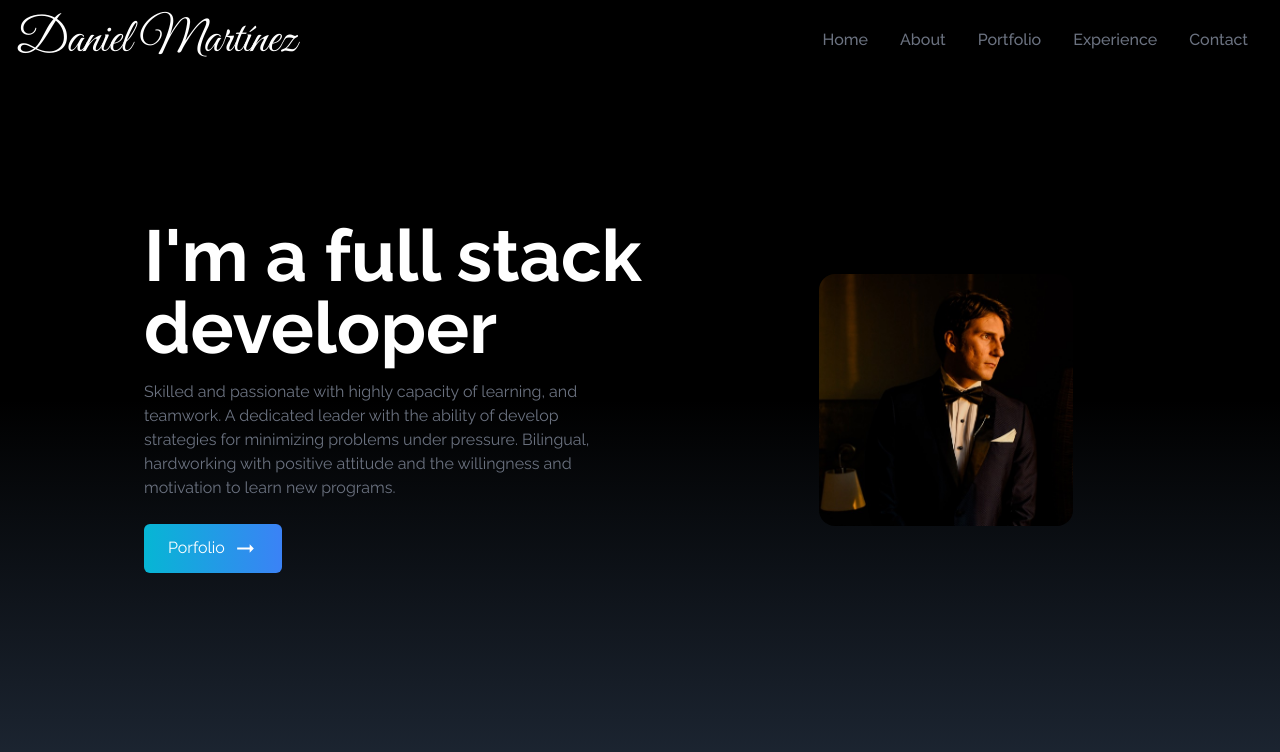
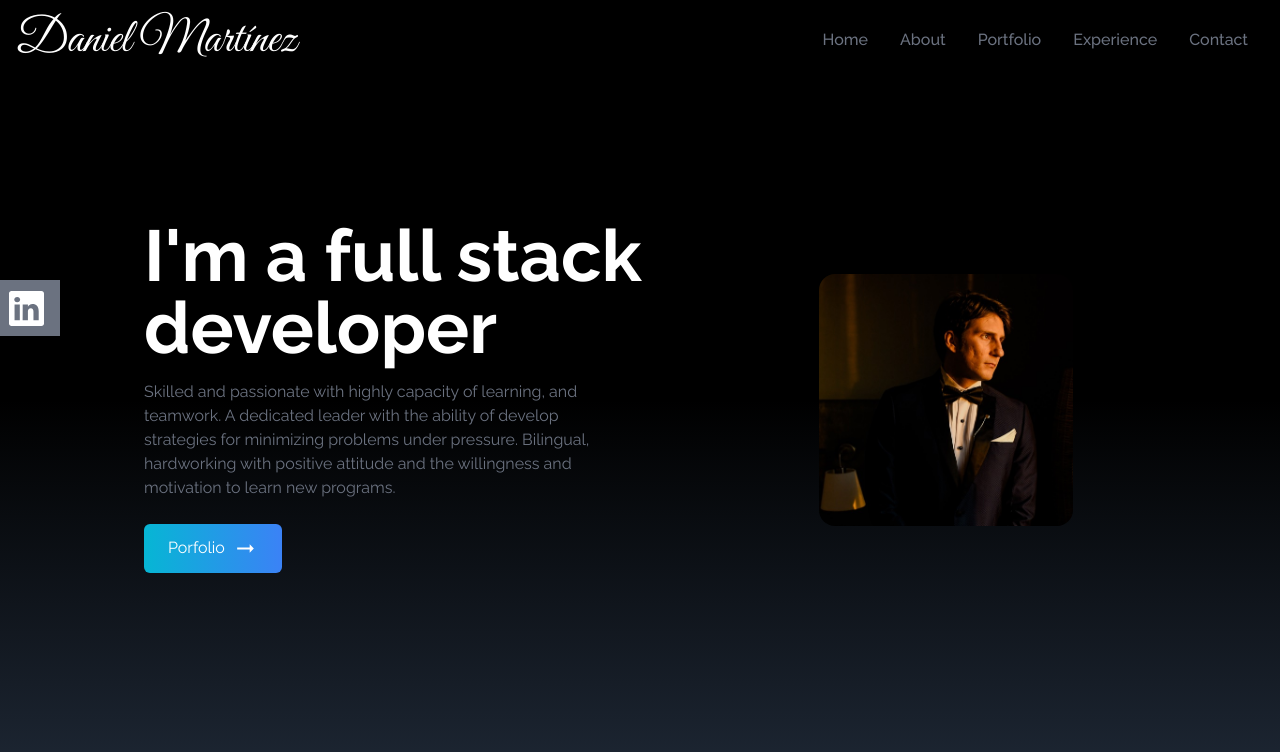
Before and after one commit to dmc2m4/Portfolio, a React (Create React App) app: page / in a window 1280 px wide. Shown: the top 752 px of the page. Built offline with nearby package versions, Linux system fonts and the light colour scheme.

Commit message:
SocialLinks in procces

```diff
--- a/src/App.tsx
+++ b/src/App.tsx
@@ -1,5 +1,6 @@
 import Home from "./components/Home";
 import NavBar from "./components/NavBar";
+import SocialLinks from "./components/SocialLinks";
 
 
 
@@ -8,6 +9,8 @@ function App(): JSX.Element {
     <div>
       <NavBar/>
       <Home />
+
+      <SocialLinks/>
     </div>
   );
 }
--- /dev/null
+++ b/src/components/SocialLinks.tsx
@@ -0,0 +1,74 @@
+import React from 'react';
+const { HiOutlineMail } = require('react-icons/hi');
+const { BsFillPersonLinesFill, BsLinkedin, BsGithub  } = require('react-icons/bs');
+
+
+const SocialLinks = () => {
+
+    type Links = {
+        id: number,
+        child: JSX.Element,
+        href: string,
+        style: string
+    }
+
+    const Links2: Links[] = [
+        {
+            id: 1,
+            child: (
+                <>
+                Linkedin <BsLinkedin size={35}/>
+                </>
+            ),
+            href: "https://www.linkedin.com/in/daniel-martinez-cabrera-0b6294109/",
+            style: "rounded-tr-md"
+        },
+        {
+            id: 2,
+            child: (
+                <>
+                GitHub <BsGithub size={35}/>
+                </>
+            ),
+            href: "https://github.com/dmc2m4",
+            style: ""
+        },
+        {
+            id: 3,
+            child: (
+                <>
+                Mail <HiOutlineMail size={35}/>
+                </>
+            ),
+            href: "mailto:danielmartinezcabrera@hotmail.com",
+            style: "rounded-tr-md"
+        },
+        {
+            id: 4,
+            child: (
+                <>
+                GitHub <BsGithub size={35}/>
+                </>
+            ),
+            href: "https://github.com/dmc2m4",
+            style: "rounded-tr-md"
+        }
+    ]
+
+    return (
+        <div className='flex flex-col top-[35%] left-0 fixed'>
+            <ul>
+                <li className='flex justify-between items-center w-40 h-14 px-4 ml-[-100px] hover:ml-[-10px] hover:rounded-md bg-gray-500 duration-300'>
+                    <a href="" className='flex justify-between items-center text-white w-full'>
+                        {""}
+                        <>
+                            LinkedIn <BsLinkedin size={35}/>
+                        </>
+                    </a>
+                </li>
+            </ul>
+        </div>
+    )
+}
+
+export default SocialLinks;
```
